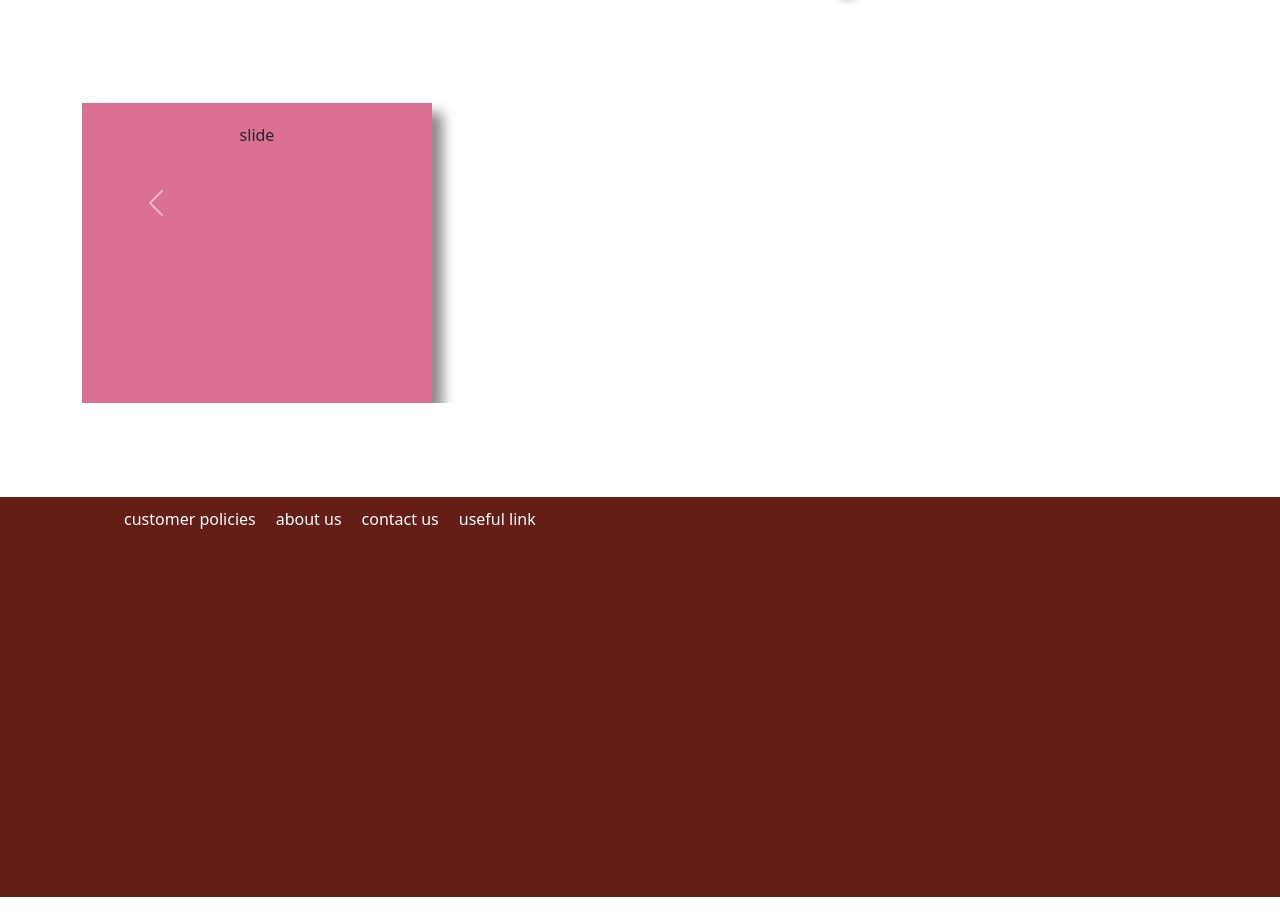
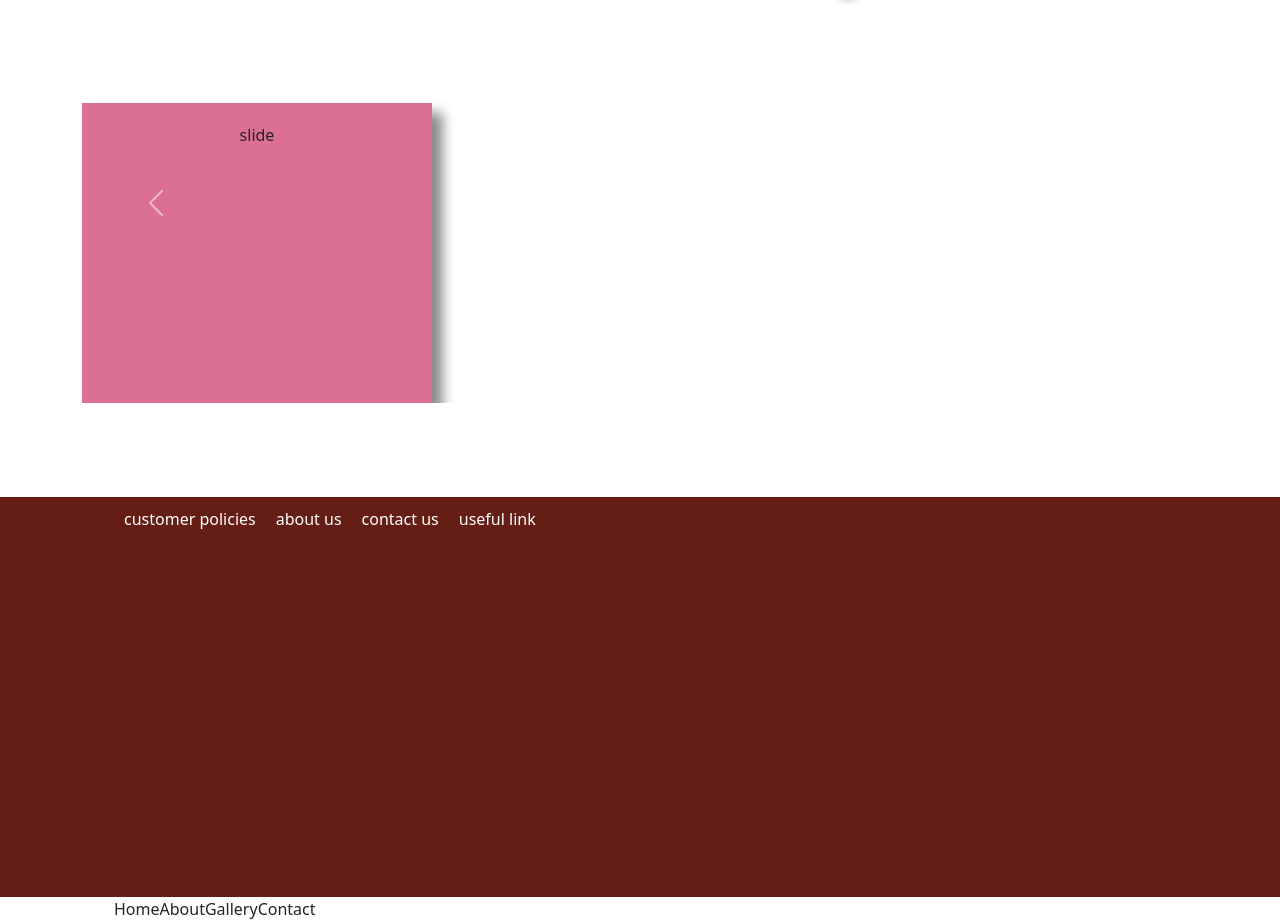
Before and after one commit to SushmaKumari777/apsara, a plain HTML site: page home.html in a window 1280 px wide. Shown: the part 3908-4829 px from the top of the page. Before the commit the page ends 4805 px from the top, so only its background shows below. Drawn offline with nearby package versions, Linux system fonts and the light colour scheme.

Commit message:
home update

```diff
--- a/home.html
+++ b/home.html
@@ -558,6 +558,20 @@
             </div>
         </div>
     </footer>
+    <section class="home">
+        <div class="container">
+            <div class="row">
+                <div class="col">
+                    <ul>
+                        <li>Home</li>
+                        <li>About</li>
+                        <li>Gallery</li>
+                        <li>Contact</li>
+                    </ul>
+                </div>
+            </div>
+        </div>
+    </section>
 
     <script src="https://cdn.jsdelivr.net/npm/bootstrap@5.3.7/dist/js/bootstrap.bundle.min.js"
         integrity="sha384-ndDqU0Gzau9qJ1lfW4pNLlhNTkCfHzAVBReH9diLvGRem5+R9g2FzA8ZGN954O5Q"
--- a/style.css
+++ b/style.css
@@ -323,3 +323,9 @@ margin:20px;
     width:1000px;
     background:red;
 }
+.home ul{
+ list-style: none;
+}
+.home ul li{
+    float:left;
+}
```
